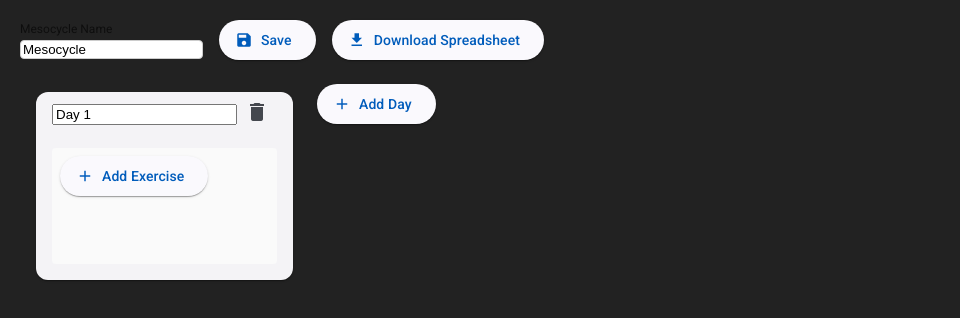
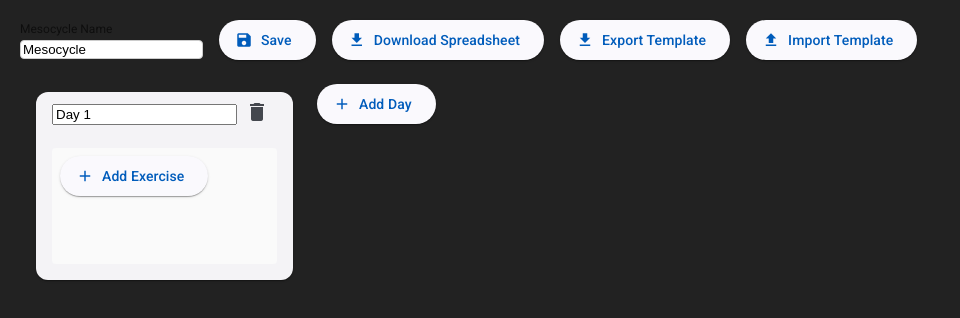
Before and after one commit to LukeHoel/TemplateCreator, an Angular app in the folder TemplateCreator/: page / in a window 1280 px wide. Shown: the top 318 px of the page, without its empty margins (0-960 px from the left). Built offline with nearby package versions, Linux system fonts and the light colour scheme.

Commit message:
added import export

```diff
--- a/TemplateCreator/src/app/components/planner/planner.component.html
+++ b/TemplateCreator/src/app/components/planner/planner.component.html
@@ -13,6 +13,23 @@
         <button mat-raised-button color="accent" (click)="generateSpreadsheet()">
             <mat-icon>download</mat-icon>
             Download Spreadsheet
+        </button>
+
+        <button mat-raised-button color="primary" (click)="exportTemplate()">
+            <mat-icon>download</mat-icon>
+            Export Template
+        </button>
+
+        <input
+            type="file"
+            #fileInput
+            style="display: none"
+            accept=".json"
+            (change)="importTemplate($event)"
+        >
+        <button mat-raised-button color="primary" (click)="fileInput.click()">
+            <mat-icon>upload</mat-icon>
+            Import Template
         </button>
     </div>
 
--- a/TemplateCreator/src/app/components/planner/planner.component.ts
+++ b/TemplateCreator/src/app/components/planner/planner.component.ts
@@ -111,4 +111,34 @@ export class PlannerComponent implements OnInit {
       this.spreadsheetService.generateAndDownloadSpreadsheet(this.selectedMesoCycle);
     }
   }
+
+  exportTemplate() {
+    if (!this.selectedMesoCycle) return;
+
+    const dataStr = JSON.stringify(this.selectedMesoCycle, null, 2);
+    const blob = new Blob([dataStr], { type: 'application/json' });
+    const url = window.URL.createObjectURL(blob);
+    const link = document.createElement('a');
+    link.href = url;
+    link.download = `${this.selectedMesoCycle.name}.json`;
+    link.click();
+    window.URL.revokeObjectURL(url);
+  }
+
+  importTemplate(event: Event) {
+    const file = (event.target as HTMLInputElement).files?.[0];
+    if (!file) return;
+
+    const reader = new FileReader();
+    reader.onload = (e) => {
+      try {
+        const importedMesocycle = JSON.parse(e.target?.result as string);
+        this.selectMesoCycle(importedMesocycle);
+      } catch (error) {
+        console.error('Error importing template:', error);
+        // You might want to add proper error handling/user notification here
+      }
+    };
+    reader.readAsText(file);
+  }
 }
```
